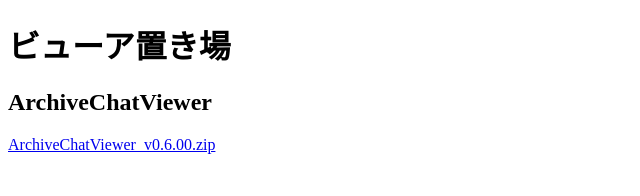
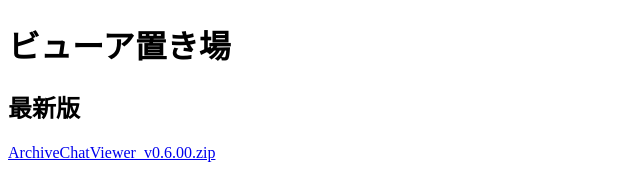
Before and after one commit to yamada5465/ArchiveChatViewer, a plain HTML site: page index.html in a window 1280 px wide. Shown: the whole page, without its empty margins (0-640 px from the left). Drawn offline with Linux system fonts and the light colour scheme.

Commit message:
Update index.html

```diff
--- a/index.html
+++ b/index.html
@@ -8,7 +8,7 @@
   </head>
   <body>
     <h1>ビューア置き場</h1>
-    <h2>ArchiveChatViewer</h2>
+    <h2>最新版</h2>
     <p><a href="https://github.com/yamada5465/ArchiveChatViewer/app/ArchiveChatViewer_v0.6.00.zip">ArchiveChatViewer_v0.6.00.zip</a></p>
   </body>
 </html>
```
